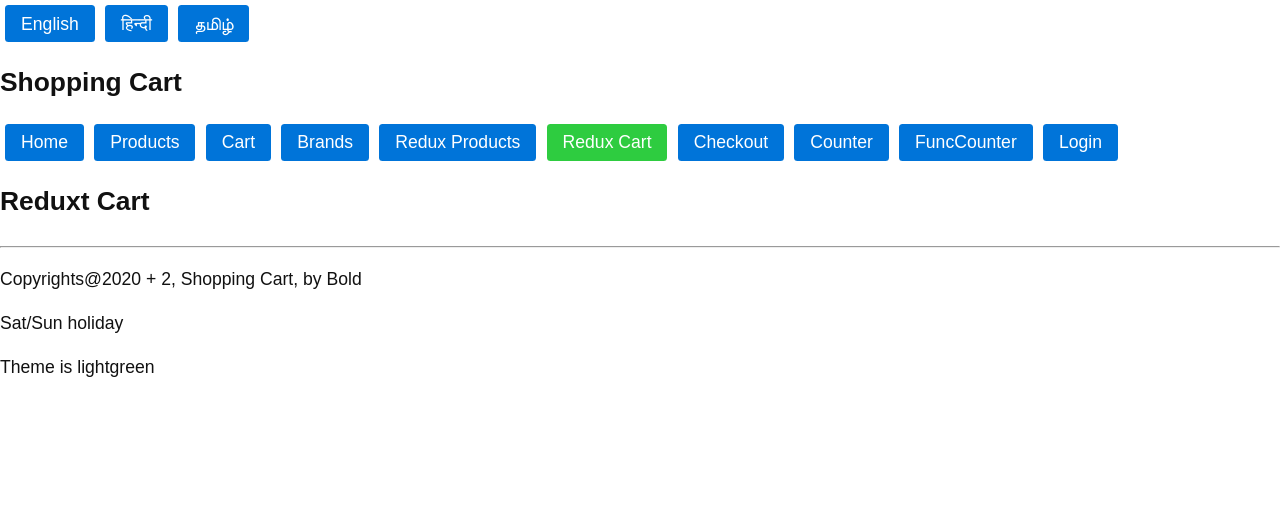
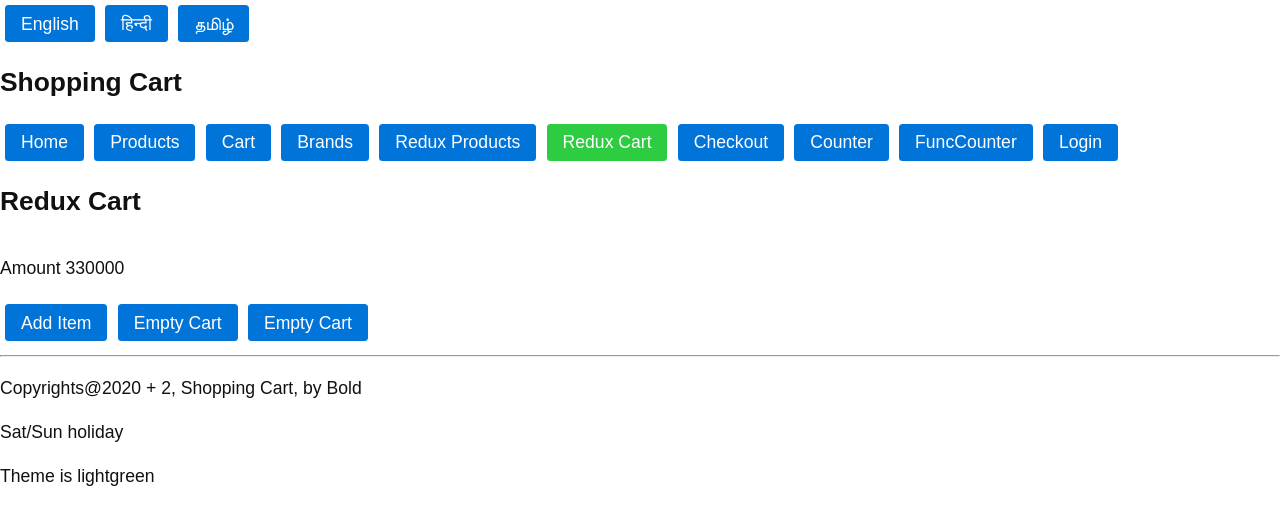
Before and after one commit to nodesense/bold-july-2022, a React (Create React App) app: page /redux-cart in a window 1280 px wide. Shown: the top 524 px of the page. Built offline with nearby package versions, Linux system fonts and the light colour scheme; no server answers.

Commit message:
redux cart now

```diff
--- a/src/app/App.js
+++ b/src/app/App.js
@@ -12,6 +12,8 @@ import ThemeContext from './contexts/ThemeContext';
 import LangContext, { English, Hindi, Tamil } from './contexts/LangContext';
 import LangRoute from './components/LangRoute';
 import Checkout from './components/Checkout';
+// note, import from container not from components
+import ReduxCart from './redux-cart/containers/ReduxCart';
 
 
 // class component
@@ -93,7 +95,7 @@ class App extends React.Component {
                     </Route>
 
                     <Route path="/redux-cart">
-                        <h2>Reduxt Cart</h2>
+                       <ReduxCart />
                     </Route>
 
                     <Route path="/func-counter">
--- /dev/null
+++ b/src/app/redux-cart/components/ReduxCart.js
@@ -0,0 +1,34 @@
+//redux-cart/components/ReduxCart.js
+import React from 'react';
+// import ReduxCartList from '../containers/ReduxCartList'
+// react code, no redux hardcoded here
+// container component shall pass amount, addItem, emptyCart
+// as props, which can work with store
+// dumb/view/presentation component
+const ReduxCart = (props) => {
+    console.log("ReduxCart Render", props)
+    // emptyCart is bindActionCreator
+    // actions is object of bindActionCreators
+    // addItem is function from container
+    // amount is data from store state cart.amount
+    const {amount, addItem, emptyCart, actions} = props;
+    return (
+        <div>
+            <h2> Redux Cart </h2>
+            <p>Amount {amount}</p>
+            <button onClick={addItem}>
+                Add Item
+            </button>
+            <button onClick={emptyCart}>
+                Empty Cart
+            </button>
+            <button onClick={actions.emptyCart}>
+                Empty Cart
+            </button>
+
+            {/* <ReduxCartList /> */}
+        </div>
+    )
+}
+
+export default ReduxCart;
--- /dev/null
+++ b/src/app/redux-cart/containers/ReduxCart.js
@@ -0,0 +1,61 @@
+import {connect} from 'react-redux';
+import {bindActionCreators} from 'redux';
+import ReduxCart from '../components/ReduxCart';
+import * as actions from '../state/actions';
+
+// now we need data from store/state
+// mapStateToProps
+// state = store.getState()
+// is called by container after every dispatch
+// useful to send props needed for react component from redux state
+export const mapStateToProps = (state) => {
+    console.log("ReduxCart mapStateToProps")
+    // cart is mentioned in combineReducer, is a state
+    // amount is reducer value
+    return {
+        //propName: data from state
+        amount: state.cart.amount,
+        totalItems: state.cart.totalItems
+    }
+}
+
+// we need to dispatch actions to store
+// mapDispatchToProps
+// called by container component only once,
+// returned props are passed to react component
+export const mapDispatchToProps = (dispatch, getState) => {
+    console.log("ReduxCart mapStateToProps")
+    // return set of props to react component which are functions for  event
+    return {
+        //callbackFunctionName: callbackFunction
+        addItem: () => {
+            const id = Math.ceil (Math.random() * 1000000)
+            const item = {
+                id, // id: id,
+                name: `Product ${id}`,
+                price: Math.ceil(Math.random() * 100),
+                qty: Math.ceil(Math.random() * 10),
+            }
+            console.log("Dispatching addItem")
+
+            const action = actions.addItemToCart(item.id, item.name, item.price)
+            dispatch(action)
+        },
+        // pass wrapper function that can call and dispatch action
+        emptyCart: bindActionCreators(actions.emptyCart, dispatch),
+        // pass wrapper function2 those can call and dispatch action
+        actions: bindActionCreators(actions, dispatch)
+    }
+}
+
+// container component by connection all together
+
+const ReduxCartContainer = connect(mapStateToProps,
+                                   mapDispatchToProps) (ReduxCart);
+
+// we are using default export, while importing, we can use any name to import alias name
+// import default is alias name
+// import ReduxCart from ../containers/ReduxCart
+// import X from ../containers/ReduxCart
+
+export default ReduxCartContainer;
```
Also changed, not shown: src/app/redux-cart/components/ReduxCartItem.js (added), src/app/redux-cart/components/ReduxCartList.js (added), src/app/redux-cart/components/ReduxProductList.js (added), src/app/redux-cart/containers/ReduxCartItem.js (added), src/app/redux-cart/containers/ReduxCartList.js (added), src/app/redux-cart/containers/ReduxProductList.js (added).
